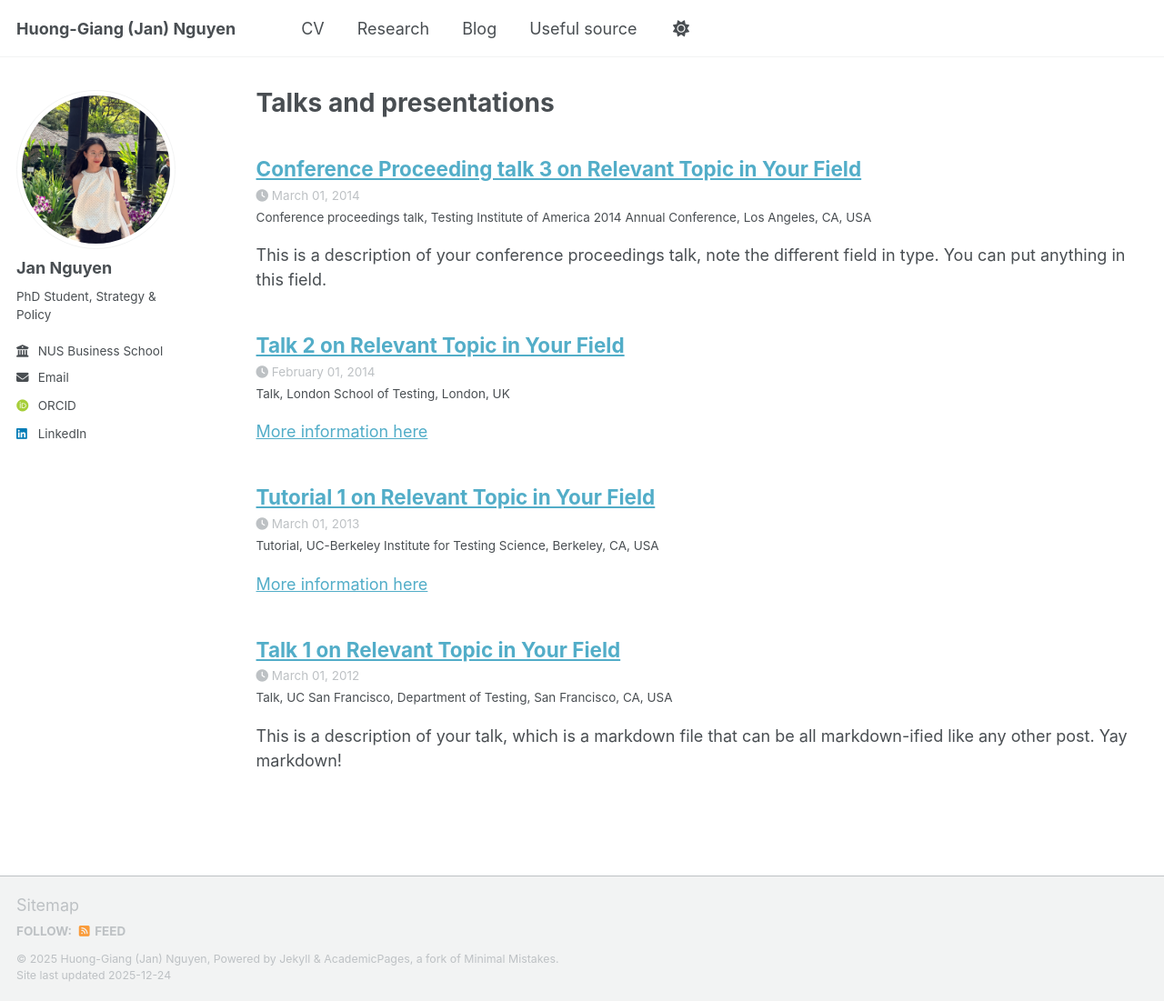
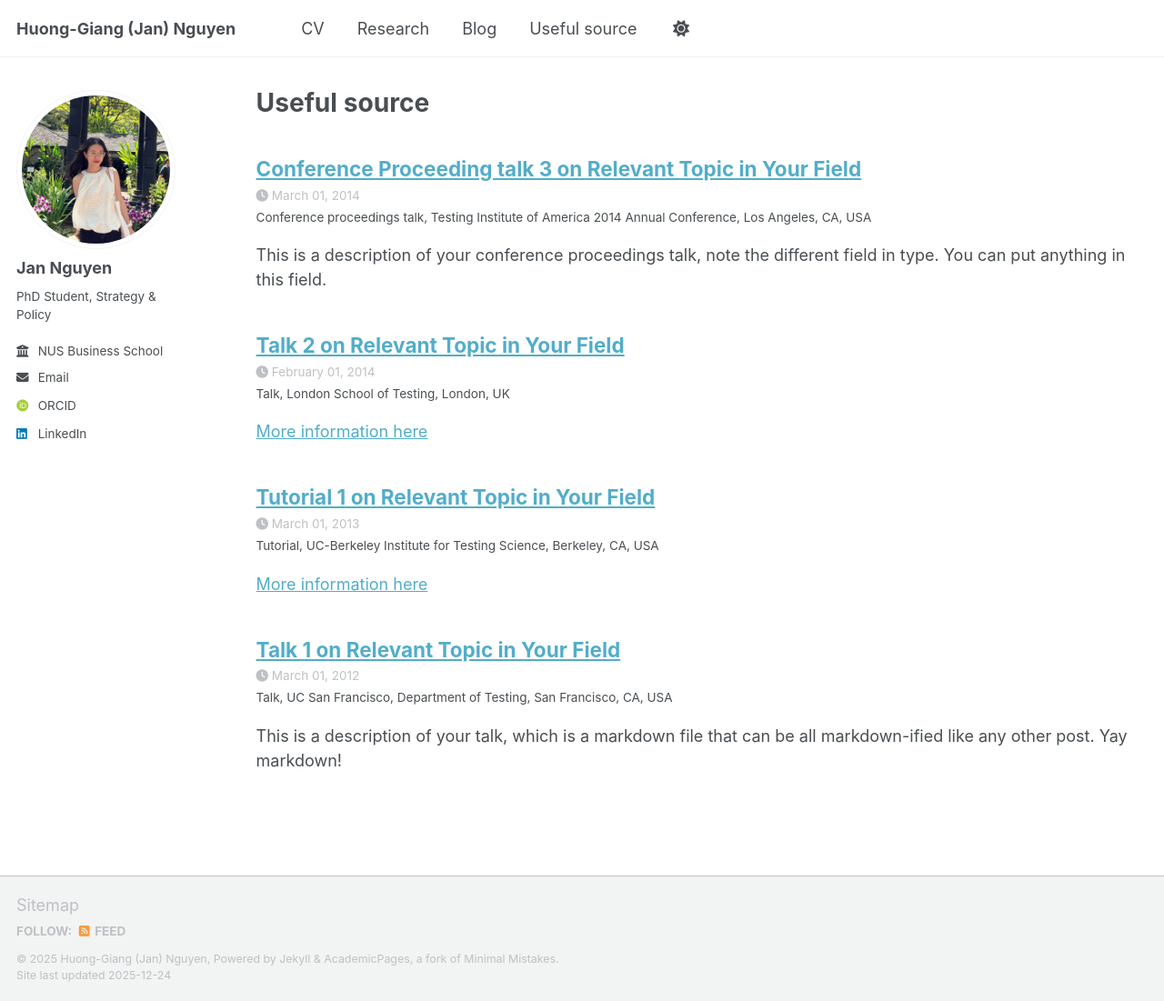
Before and after one commit to hgiang-nus/nhgiang, a Jekyll site: the page built from _pages/source.html, in a window 1280 px wide and 1101 px high. Shown: the whole window at 91% size. Built offline with Jekyll 4.4.1, drawn with Linux system fonts in a browser that asks for light colours; some web fonts are replaced; a script bundle is joined from its source files by our own code; library files that are not in the unit come from our copies.

Commit message:
updatename

```diff
--- a/_pages/year-archive.html
+++ b/_pages/blog.html
@@ -1,6 +1,6 @@
 ---
 layout: archive
-permalink: /year-archive/
+permalink: /blog/
 title: "Blog posts"
 author_profile: true
 redirect_from:
--- a/_pages/talks.html
+++ b/_pages/source.html
@@ -1,7 +1,7 @@
 ---
 layout: archive
-title: "Talks and presentations"
-permalink: /talks/
+title: "Useful source"
+permalink: /source/
 author_profile: true
 ---
 
```
Also changed, not shown: _pages/research.html (renamed from _pages/publications.html).
